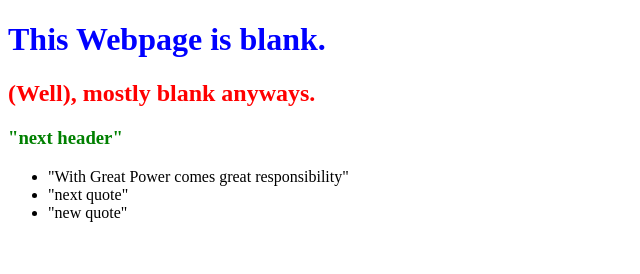
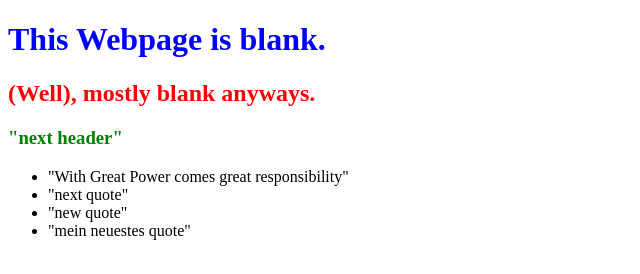
Before and after one commit to jwmeta/0main_openSAP_repo, a plain HTML site: page index.html in a window 1280 px wide. Shown: the whole page, without its empty margins (0-640 px from the left). Drawn offline with Linux system fonts and the light colour scheme.

Commit message:
weiteres qutoe

```diff
--- a/index.html
+++ b/index.html
@@ -12,6 +12,7 @@
             <li>"With Great Power comes great responsibility"</li>
             <li>"next quote"</li>
             <li>"new quote"</li>
+            <li>"mein neuestes quote"</li>
         </ul>
 
     </body>
```
